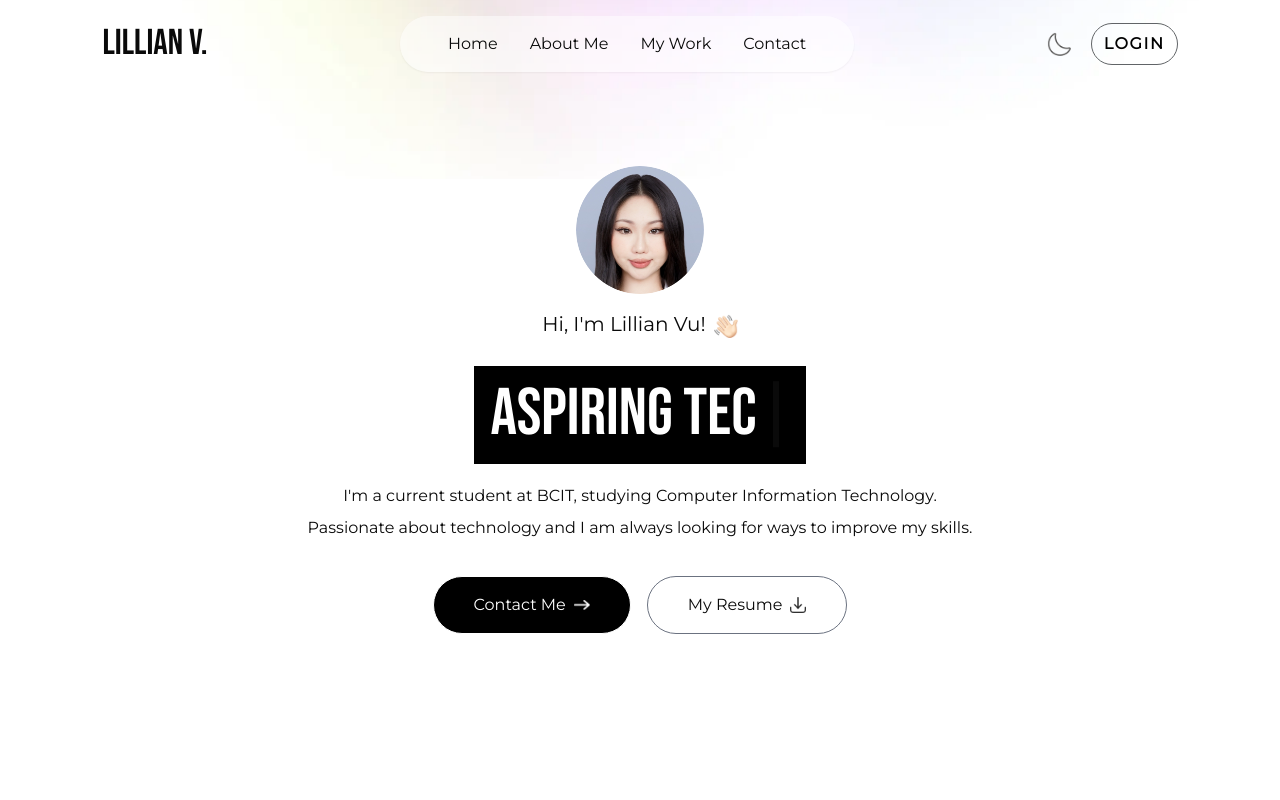
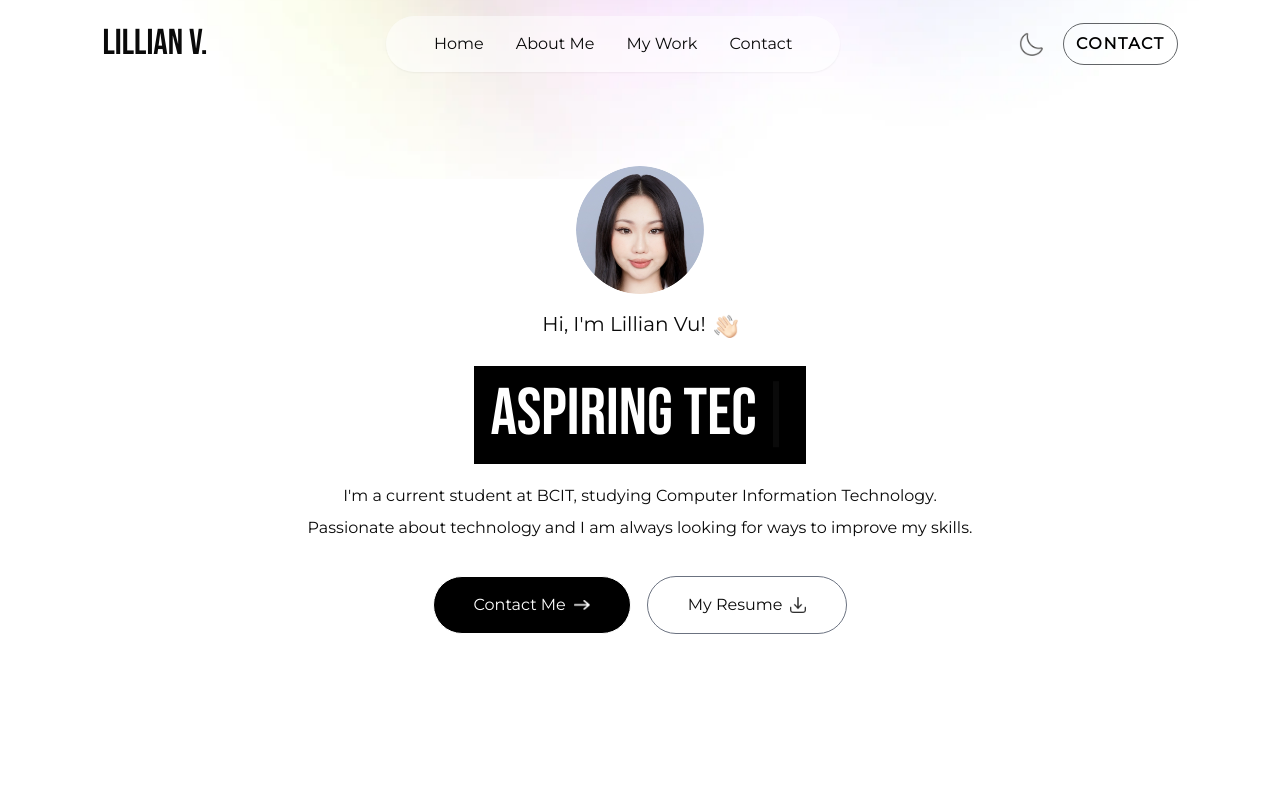
Before and after one commit to lillixnvu/project2-portfolo, a Next.js app: page / in a window 1280 px wide. Shown: the top 800 px of the page. Built offline with nearby package versions, Linux system fonts and the light colour scheme.

Commit message:
adding files

```diff
--- a/app/components/navbar.jsx
+++ b/app/components/navbar.jsx
@@ -56,7 +56,7 @@ const Navbar = ({isDarkMode, setIsDarkMode}) => {
 
                 <button
                 className="hidden lg:flex items-center gap-3 border-[1.6px] border-[#616467] text-black px-3 py-1 rounded-full tracking-widest uppercase font-bold bg-transparent hover:bg-[#616467] hover:text-white dark:text-neutral-200 transition duration-200">
-                <a href="/login">Login</a>
+                <a href="#contact">Contact</a>
                 </button>
 
                 <button className='block md:hidden ml-3' onClick={openMenu}>
@@ -79,7 +79,6 @@ const Navbar = ({isDarkMode, setIsDarkMode}) => {
             <li><a onClick={closeMenu} href="#about">About Me</a></li>
             <li><a onClick={closeMenu} href="#work">My Work</a></li>
             <li><a onClick={closeMenu} href="#contact">Contact</a></li>
-            <li><a onClick={closeMenu} href="/login">Login</a></li>
 
             </ul>
 
```
